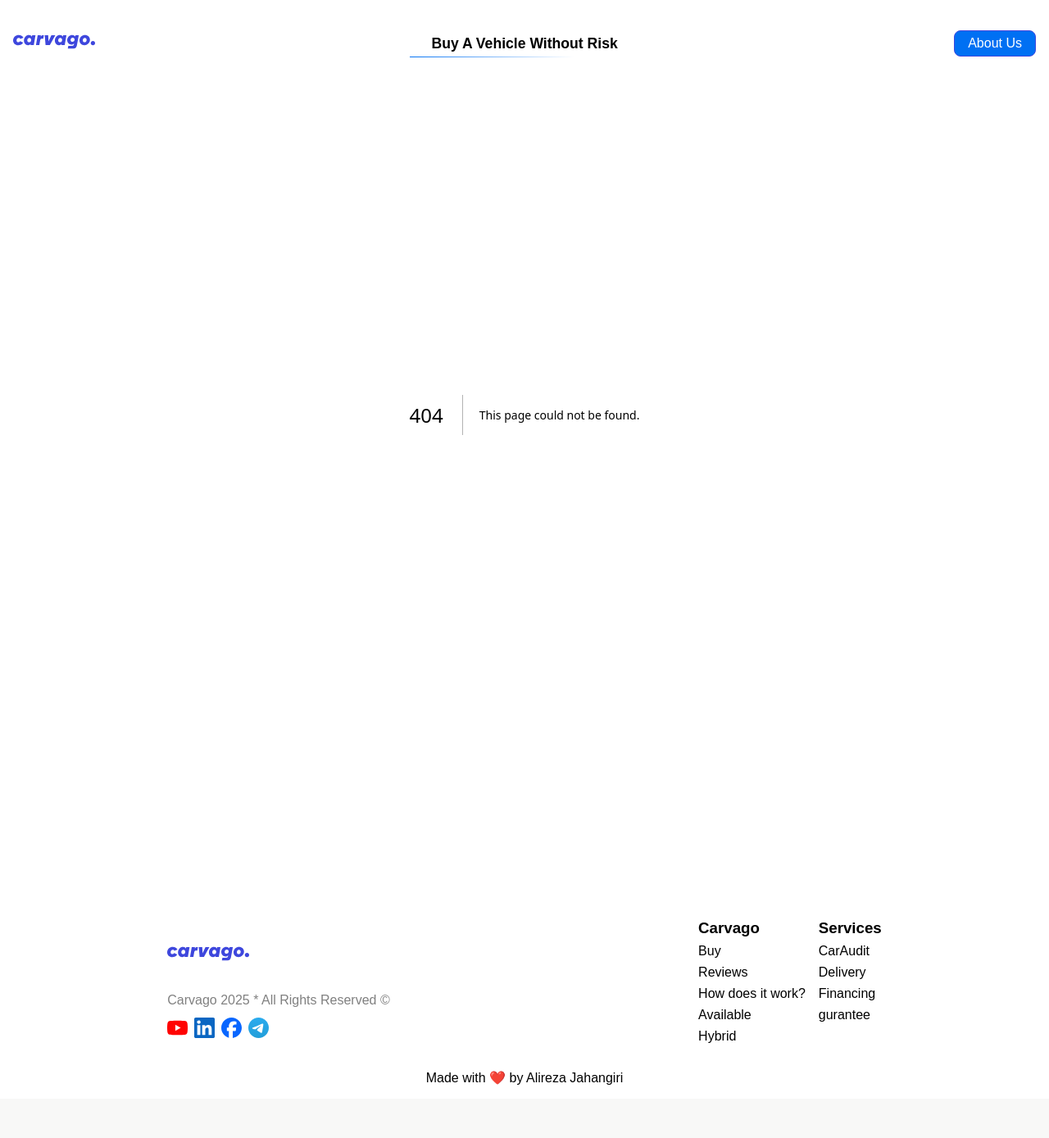
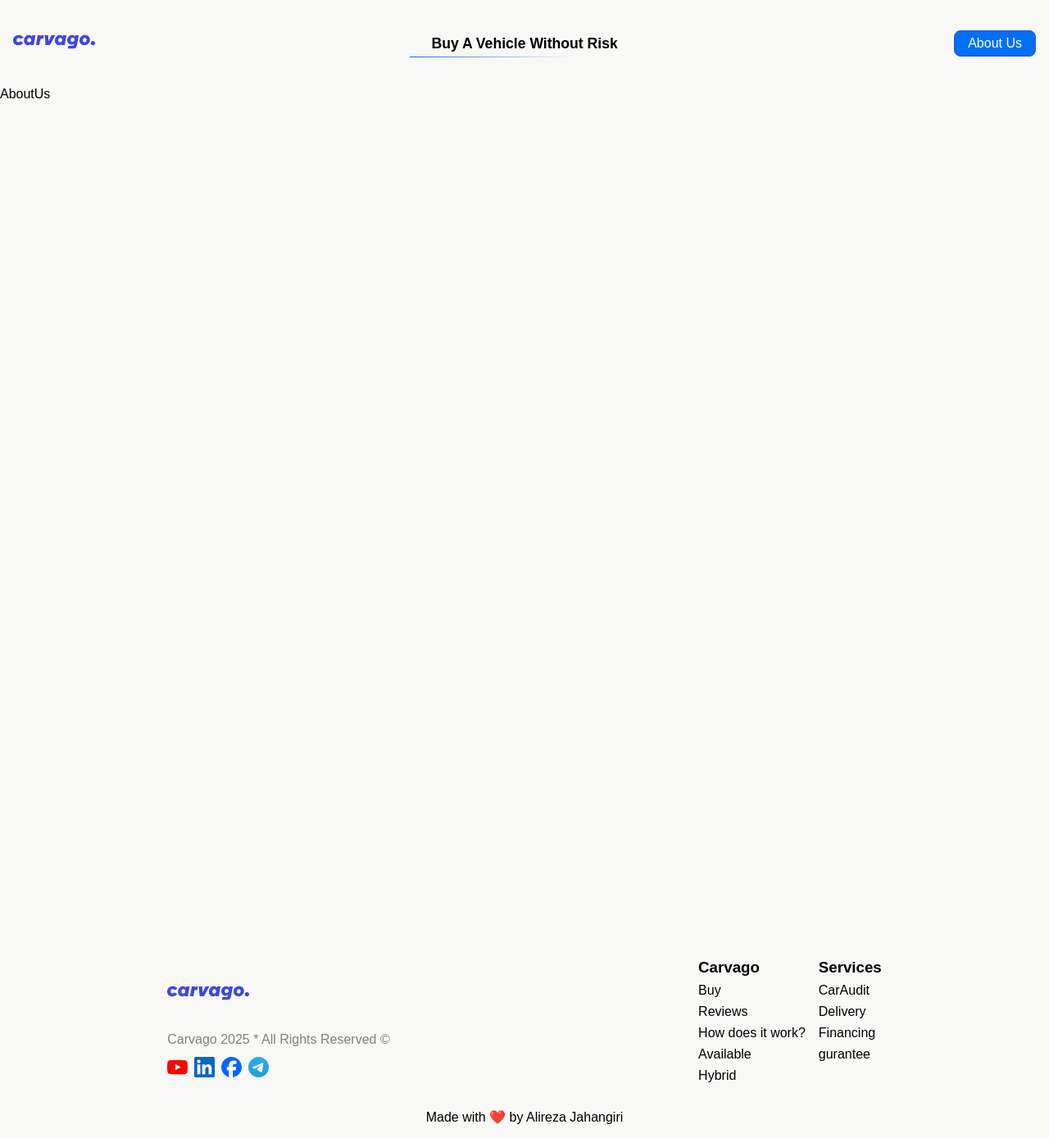
Before and after one commit to AlirezaJahangiri/carvago-simiulation, a Next.js app: page /aboutUs in a window 1280 px wide. Before the commit this address had no page. Shown: the whole page at 82% size. Before the commit the page ends 1341 px from the top, so only its background shows below. Built offline with nearby package versions, Linux system fonts and the light colour scheme.

Commit message:
some details added

```diff
--- a/components/layout/Layout.js
+++ b/components/layout/Layout.js
@@ -20,7 +20,7 @@ function Layout({ children }) {
           <p>Buy A Vehicle Without Risk</p>
         </div>
         <div className={styles.aboutUsBtn}>
-          <Link href="/about-us">About Us</Link>
+          <Link href="/aboutUs">About Us</Link>
         </div>
       </header>
 
--- a/components/layout/Layout.module.css
+++ b/components/layout/Layout.module.css
@@ -75,6 +75,7 @@
   flex-direction: row;
   align-items: center;
   justify-content: space-around;
+  margin-top: 3rem;
 }
 
 .socials {
--- a/components/module/AllCars.js
+++ b/components/module/AllCars.js
@@ -4,7 +4,7 @@ function AllCars() {
   return (
     <div className={styles.container}>
       <Link href="/cars">
-        <button>See All Cars</button>
+        <button>See All</button>
       </Link>
     </div>
   );
--- /dev/null
+++ b/components/templates/AboutUs.js
@@ -0,0 +1,5 @@
+function AboutUs() {
+  return <div>AboutUs</div>;
+}
+
+export default AboutUs;
--- /dev/null
+++ b/pages/aboutUs/index.js
@@ -0,0 +1,7 @@
+import AboutUs from "@/components/templates/AboutUs";
+
+function index() {
+  return <AboutUs />;
+}
+
+export default index;
```
Also changed, not shown: components/templates/AboutUs.module.css (added).
